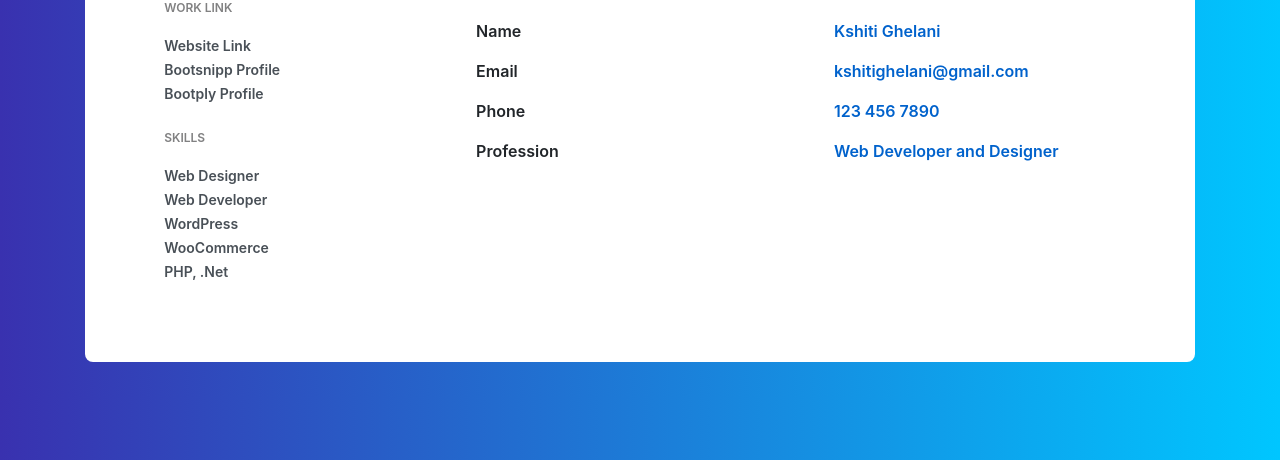
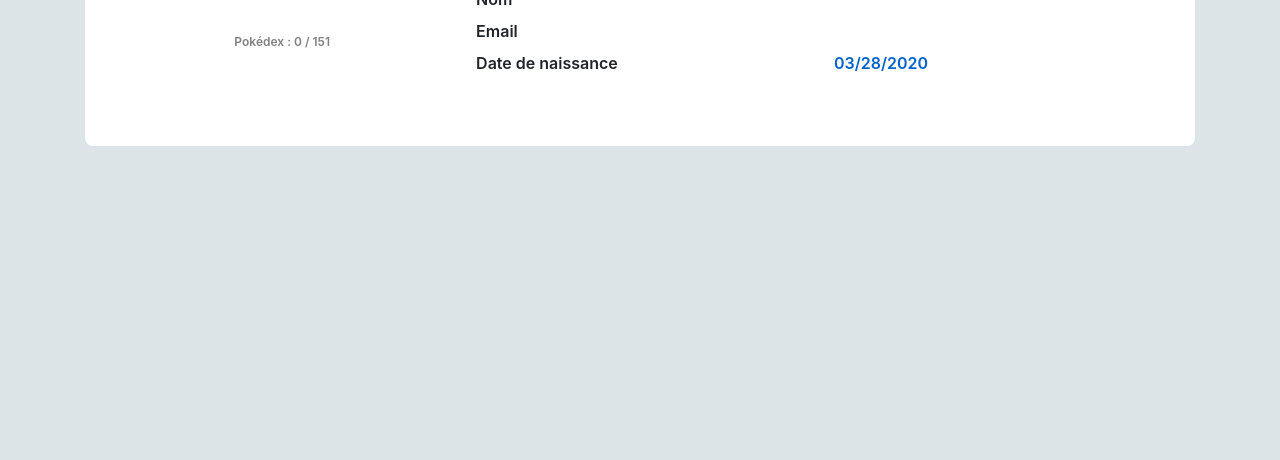
Before and after one commit to RomPiot/PokeForumSF, a Symfony app: template templates/user/index.html.twig in a window 1280 px wide. Shown: the part 340-800 px from the top of the page. Run offline with Twig, Linux system fonts and the light colour scheme; the template is opened without the code that fills it, so the values that code supplies are empty; some libraries are stand-ins or nearby versions.

Commit message:
edit profile page

```diff
--- a/public/css/style.min.css
+++ b/public/css/style.min.css
@@ -1,2 +1,2 @@
-body{background:-webkit-linear-gradient(left, #3931af, #00c6ff)}.emp-profile{padding:3%;margin-top:3%;margin-bottom:3%;border-radius:0.5rem;background:#fff}.profile-img{text-align:center}.profile-img img{width:70%;height:100%}.profile-img .file{position:relative;overflow:hidden;margin-top:-20%;width:70%;border:none;border-radius:0;font-size:15px;background:#212529b8}.profile-img .file input{position:absolute;opacity:0;right:0;top:0}.profile-head h5{color:#333}.profile-head h6{color:#0062cc}.profile-edit-btn{border:none;border-radius:1.5rem;width:70%;padding:2%;font-weight:600;color:#6c757d;cursor:pointer}.proile-rating{font-size:12px;color:#818182;margin-top:5%}.proile-rating span{color:#495057;font-size:15px;font-weight:600}.profile-head .nav-tabs{margin-bottom:5%}.profile-head .nav-tabs .nav-link{font-weight:600;border:none}.profile-head .nav-tabs .nav-link.active{border:none;border-bottom:2px solid #0062cc}.profile-work{padding:14%;margin-top:-15%}.profile-work p{font-size:12px;color:#818182;font-weight:600;margin-top:10%}.profile-work a{text-decoration:none;color:#495057;font-weight:600;font-size:14px}.profile-work ul{list-style:none}.profile-tab label{font-weight:600}.profile-tab p{font-weight:600;color:#0062cc}
+body{background-color:#dce4e7}.emp-profile{padding:3%;margin-top:3%;margin-bottom:3%;border-radius:0.5rem;background:#fff}.profile-img{text-align:center}.profile-img img{width:70%;height:100%}.profile-img .file{position:relative;overflow:hidden;margin-top:-20%;width:70%;border:none;border-radius:0;font-size:15px;background:#212529b8}.profile-img .file input{position:absolute;opacity:0;right:0;top:0}.profile-head h5{color:#333}.profile-head h6{color:#0062cc}.profile-edit-btn{position:absolute;top:0;right:0;border:none;border-radius:1.5rem;padding:2%;font-weight:600;background-color:#6c757d;color:white;cursor:pointer}.proile-rating{font-size:12px;color:#818182;margin-top:5%}.proile-rating span{color:#495057;font-size:15px;font-weight:600}.profile-head .nav-tabs{margin-bottom:5%}.profile-head .nav-tabs .nav-link{font-weight:600;border:none}.profile-head .nav-tabs .nav-link.active{border:none;border-bottom:2px solid #0062cc}.profile-work{padding:14%;margin-top:-15%}.profile-work p{font-size:12px;color:#818182;font-weight:600;margin-top:10%}.profile-work a{text-decoration:none;color:#495057;font-weight:600;font-size:14px}.profile-work ul{list-style:none}.profile-tab label{font-weight:600}.profile-tab p{font-weight:600;color:#0062cc}
 /*# sourceMappingURL=style.min.css.map */
--- a/public/scss/style.scss
+++ b/public/scss/style.scss
@@ -1,12 +1,12 @@
 body{
-    background: -webkit-linear-gradient(left, #3931af, #00c6ff);
+    background-color: #dce4e7;
 }
 .emp-profile{
     padding: 3%;
     margin-top: 3%;
     margin-bottom: 3%;
     border-radius: 0.5rem;
-    background: #fff;
+	background: #fff;
 }
 .profile-img{
     text-align: center;
@@ -38,12 +38,15 @@ body{
     color: #0062cc;
 }
 .profile-edit-btn{
+	position: absolute;
+	top: 0;
+	right: 0;
     border: none;
     border-radius: 1.5rem;
-    width: 70%;
     padding: 2%;
     font-weight: 600;
-    color: #6c757d;
+	background-color: #6c757d;
+	color: white;
     cursor: pointer;
 }
 .proile-rating{
--- a/templates/base.html.twig
+++ b/templates/base.html.twig
@@ -16,7 +16,7 @@
 				{% block nav %}
 					<nav class="navbar navbar-expand-lg navbar-dark bg-dark">
 						<div class="container">
-							<a class="navbar-brand" href="#">PokéForumSF</a>
+							<a class="navbar-brand" href="{{ path('homepage') }}">PokéForumSF</a>
 							<button class="navbar-toggler" type="button" data-toggle="collapse" data-target="#navbarColor02" aria-controls="navbarColor02" aria-expanded="false" aria-label="Toggle navigation">
 								<span class="navbar-toggler-icon"></span>
 							</button>
@@ -24,18 +24,18 @@
 							<div class="collapse navbar-collapse" id="navbarColor02">
 								<ul class="navbar-nav mr-auto">
 									<li class="nav-item active">
-										<a class="nav-link" href="#">Home
+										<a class="nav-link" href="{{ path('homepage') }}">Accueil
 											<span class="sr-only">(current)</span>
 										</a>
 									</li>
 									<li class="nav-item">
-										<a class="nav-link" href="#">Features</a>
+										<a class="nav-link" href="{{ path('homepage') }}">Page</a>
 									</li>
 									<li class="nav-item">
-										<a class="nav-link" href="#">Pricing</a>
+										<a class="nav-link" href="{{ path('homepage') }}">Page</a>
 									</li>
 									<li class="nav-item">
-										<a class="nav-link" href="#">About</a>
+										<a class="nav-link" href="{{ path('homepage') }}">Page</a>
 									</li>
 								</ul>
 
@@ -43,7 +43,7 @@
 								<div class="btn-group">
 									<button type="button" class="btn btn-primary dropdown-toggle" data-toggle="dropdown" aria-haspopup="true" aria-expanded="false">Action</button>
 									<div class="dropdown-menu dropdown-menu-right">
-										<a href=" {{ path('user_profile', {id: app.user.id}) }}" class="dropdown-item">Mon Profil</a>
+										<a href=" {{ path('user_profile_show', {id: app.user.id}) }}" class="dropdown-item">Mon Profil</a>
 										<div class="dropdown-divider"></div>
 										<a href=" {{ path('app_logout') }}" class="dropdown-item">Déconnexion</a>
 									</div>
--- a/templates/user/index.html.twig
+++ b/templates/user/index.html.twig
@@ -10,18 +10,23 @@
 		<form method="post">
 			<div class="row">
 				<div class="col-md-4">
-					<div class="profile-img">
-						<img src=" {{ asset('user.avatar') }}" alt=""/>
-						<div class="file btn btn-lg btn-primary">
+					<div
+						class="profile-img">
+						{# <img src=" {{ asset('user.avatar') }}" alt=""/> #}
+						{% if user.gender == 'man' %}
+							<img src="https://randomuser.me/api/portraits/men/{{ random(1, 99) }}.jpg" alt=""/>
+						{% else %}
+							<img src="https://randomuser.me/api/portraits/women/{{ random(1, 99) }}.jpg" alt=""/>
+						{% endif %}
+						{# <div class="file btn btn-lg btn-primary">
 							Changer mon avatar
 							<input type="file" name="file"/>
+						</div> #}
 					</div>
 				</div>
-				</div>
-				<div class="col-md-6">
+				<div class="col-md-8">
 					<div class="profile-head">
 						<h5>{{ user }}</h5>
-						<h6>SON GRADE ICI</h6>
 						<p class="proile-rating">{{ user.description }}</p>
 						<ul class="nav nav-tabs" id="myTab" role="tablist">
 							<li class="nav-item">
@@ -31,25 +36,15 @@
 								<a class="nav-link" id="profile-tab" data-toggle="tab" href="#profile" role="tab" aria-controls="profile" aria-selected="false">Pokedex</a>
 							</li>
 						</ul>
+					<a href="{{ path('user_profile_edit', {id: app.user.id}) }}" class="profile-edit-btn"/>Editer mon profil</a>
 					</div>
-				</div>
-				<div class="col-md-2">
-					<input type="submit" class="profile-edit-btn" name="btnAddMore" value="Edit Profile"/>
 				</div>
 			</div>
 			<div class="row">
 				<div class="col-md-4">
-					<div class="profile-work">
-						<p>WORK LINK</p>
-						<a href="">Website Link</a><br/>
-						<a href="">Bootsnipp Profile</a><br/>
-						<a href="">Bootply Profile</a>
-						<p>SKILLS</p>
-						<a href="">Web Designer</a><br/>
-						<a href="">Web Developer</a><br/>
-						<a href="">WordPress</a><br/>
-						<a href="">WooCommerce</a><br/>
-						<a href="">PHP, .Net</a><br/>
+					<div class="profile-work d-flex flex-column align-items-center justify-content-start">
+						<p class="">Le Grade Ici</p>
+						<p class="">Pokédex :  {{ user.pokedex|length}} / 151</p>
 					</div>
 				</div>
 				<div class="col-md-8">
@@ -57,45 +52,49 @@
 						<div class="tab-pane fade show active" id="home" role="tabpanel" aria-labelledby="home-tab">
 							<div class="row">
 								<div class="col-md-6">
-									<label>User Id</label>
+									<label>Prénom</label>
 								</div>
 								<div class="col-md-6">
-									<p>Kshiti123</p>
+									<p>
+										{{ user.name }}
+									</p>
 								</div>
 							</div>
 							<div class="row">
 								<div class="col-md-6">
-									<label>Name</label>
+									<label>Nom</label>
 								</div>
 								<div class="col-md-6">
-									<p>Kshiti Ghelani</p>
+									<p>
+										{{ user.lastname }}
+									</p>
 								</div>
 							</div>
+
 							<div class="row">
 								<div class="col-md-6">
 									<label>Email</label>
 								</div>
 								<div class="col-md-6">
-									<p>kshitighelani@gmail.com</p>
+									<p>
+										{{ user.email }}
+									</p>
 								</div>
 							</div>
+
 							<div class="row">
 								<div class="col-md-6">
-									<label>Phone</label>
+									<label>Date de naissance</label>
 								</div>
 								<div class="col-md-6">
-									<p>123 456 7890</p>
-								</div>
-							</div>
-							<div class="row">
-								<div class="col-md-6">
-									<label>Profession</label>
-								</div>
-								<div class="col-md-6">
-									<p>Web Developer and Designer</p>
+									<p>
+										{{ user.birthday|date("m/d/Y") }}
+									</p>
 								</div>
 							</div>
 						</div>
+
+						{# Pokedex tab #}
 						<div class="tab-pane fade" id="profile" role="tabpanel" aria-labelledby="profile-tab">
 
 							{% for pokemons in user.pokedex %}
@@ -113,8 +112,6 @@
 							{% endfor %}
 
 
-
-
 						</div>
 					</div>
 				</div>
```
Also changed, not shown: public/css/style.css (+6 -3 lines), src/Controller/UserController.php (+12 -2 lines), bdd.db, 3 other files. Lines whose indentation alone changed are shown as unchanged.
